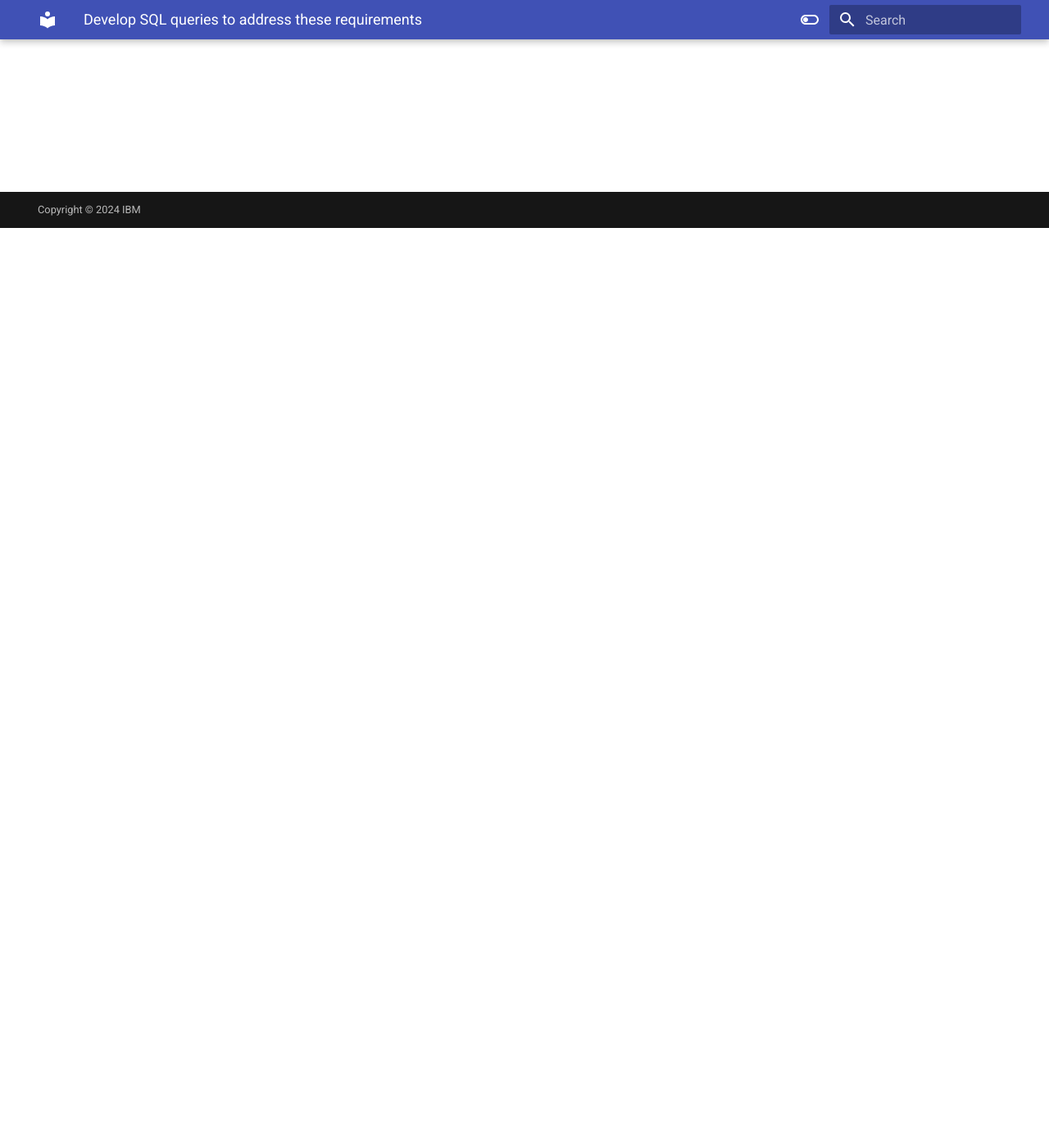
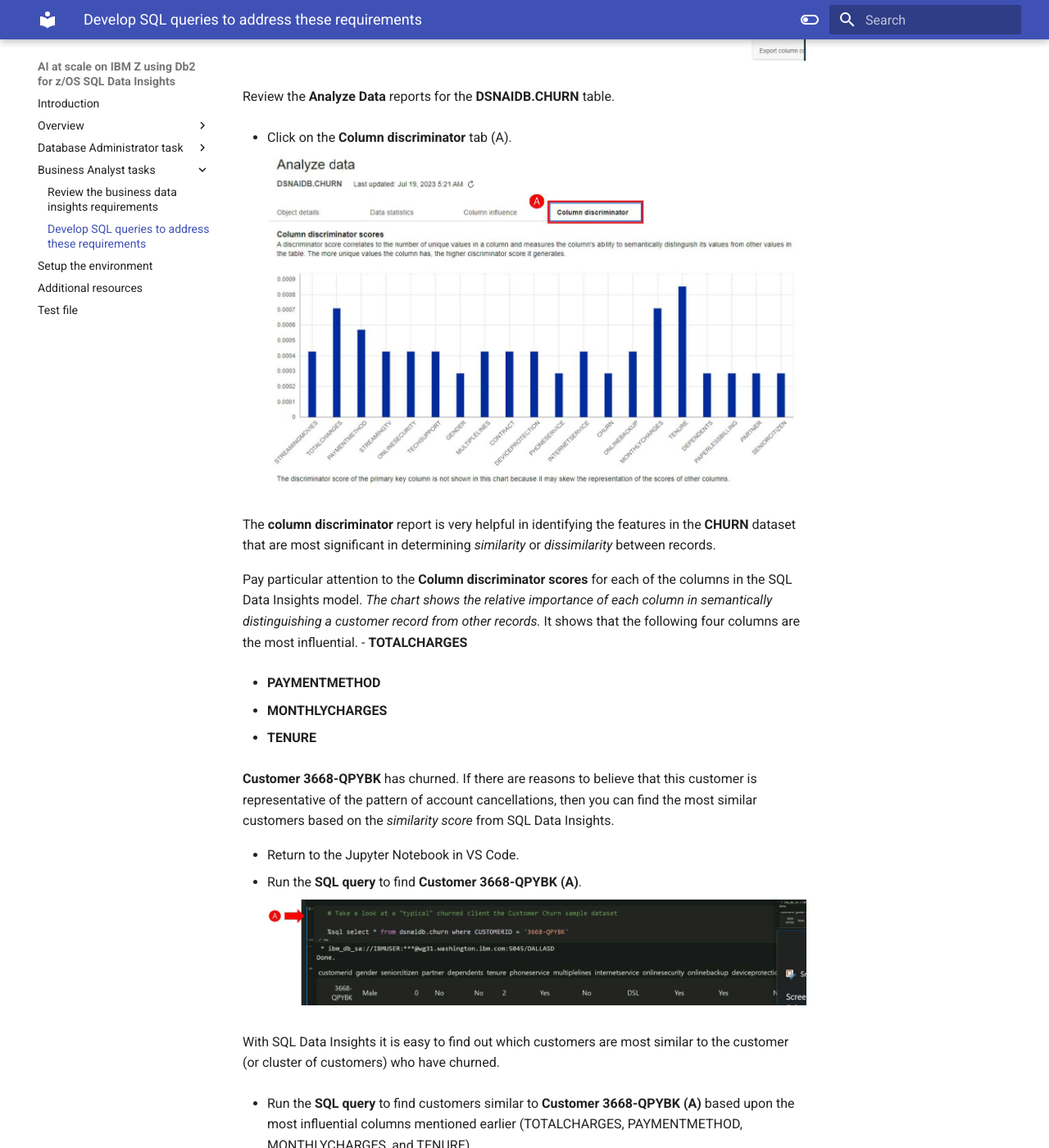
Before and after one commit to IBM/SalesEnablement-Z-Db2-DataInsights-L3, an MkDocs documentation site: the page built from docs/BA/Develop.md, in a window 1280 px wide and 1400 px high, scrolled down 1122 px. Shown: the whole window at 82% size. Built offline with MkDocs 1.6.1 and Material for MkDocs 9.7.7, drawn with Linux system fonts in a browser that asks for light colours; some of the changed text lies outside the part shown.

Commit message:
ba initial load

```diff
--- a/docs/BA/Develop.md
+++ b/docs/BA/Develop.md
@@ -1 +1,43 @@
-To be written....
+The Database Administrator has already trained the SQL Data Insights model for the **DSNAIDB.CHURN** table. Now, as the Business Analyst, use SQL Data Insights to analyze the data.
+
+- Open SQL Data Insights again from the **Chrome browser** **(A)** and go back to the **AI objects** list by clicking on the **AI objects** hyperlink **(B)**.
+
+    ![](_attachments/baSQLDI.jpg)
+
+- Click the **ellipses** (![](../DBA/_attachments/ellipses.png)) next to the **CHURN** table **(C)** and click **Analyze data**.
+
+    ![](_attachments/baChurn2.jpg)
+
+Review the **Analyze Data** reports for the **DSNAIDB.CHURN** table.
+
+- Click on the **Column discriminator** tab (A).
+
+    ![](_attachments/baChurnDiscriminator.jpg)
+
+The **column discriminator** report is very helpful in identifying the features in the **CHURN** dataset that are most significant in determining *similarity* or *dissimilarity* between records.
+
+Pay particular attention to the **Column discriminator scores** for each of the columns in the SQL Data Insights model. *The chart shows the relative importance of each column in semantically distinguishing a customer record from other records.* It shows that the following four columns are the most influential.
+- **TOTALCHARGES**
+
+- **PAYMENTMETHOD**
+
+- **MONTHLYCHARGES**
+
+- **TENURE**
+
+**Customer 3668-QPYBK** has churned. If there are reasons to believe that this customer is representative of the pattern of account cancellations, then you can find the most similar customers based on the *similarity score* from SQL Data Insights.
+
+- Return to the Jupyter Notebook in VS Code.
+- Run the **SQL query** to find **Customer 3668-QPYBK** **(A)**.
+
+    ![](_attachments/baChurnCustomer3668-QPYBK.jpg)
+
+With SQL Data Insights it is easy to find out which customers are most similar to the customer (or cluster of customers) who have churned.
+
+- Run the **SQL query** to find customers similar to **Customer 3668-QPYBK** **(A)** based upon the most influential columns mentioned earlier (TOTALCHARGES, PAYMENTMETHOD, MONTHLYCHARGES, and TENURE).
+
+    ![](_attachments/baSimilarTo3668-QPYBK.jpg)
+
+A business analyst would want to construct several queries with SQL data insights to explore the data and discover common factors which are most associated with customer churn, or customer fraud, propensity to take out additional services, or the like.
+
+SQL Data Insights provides an environment to exploit the power of AI with absolutely no data science expertise or data science research department. It is by no means a replacement for the power of trained supervised models, but it can serve as a valuable tool for business analysts to use AI in their roles, or to assist data scientists in their endeavors.
```
Also changed, not shown: docs/BA/Review.md (+18 -1 lines), docs/BA/_attachments/baChurn1.jpg (added), docs/BA/_attachments/baChurn2.jpg (added), docs/BA/_attachments/baChurnCustomer3668-QPYBK.jpg (added), docs/BA/_attachments/baChurnDiscriminator.jpg (added), docs/BA/_attachments/baSQLDI.jpg (added), docs/BA/_attachments/baSimilarTo3668-QPYBK.jpg (added).
